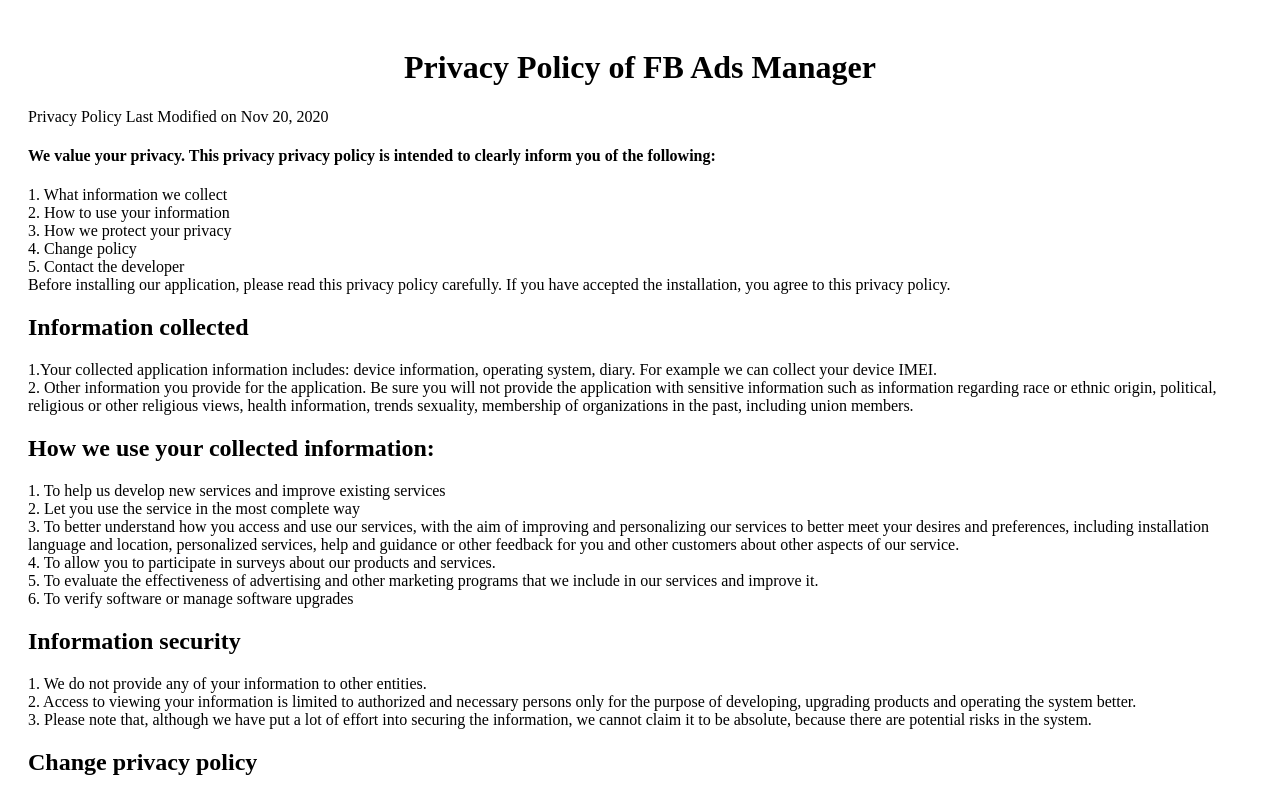
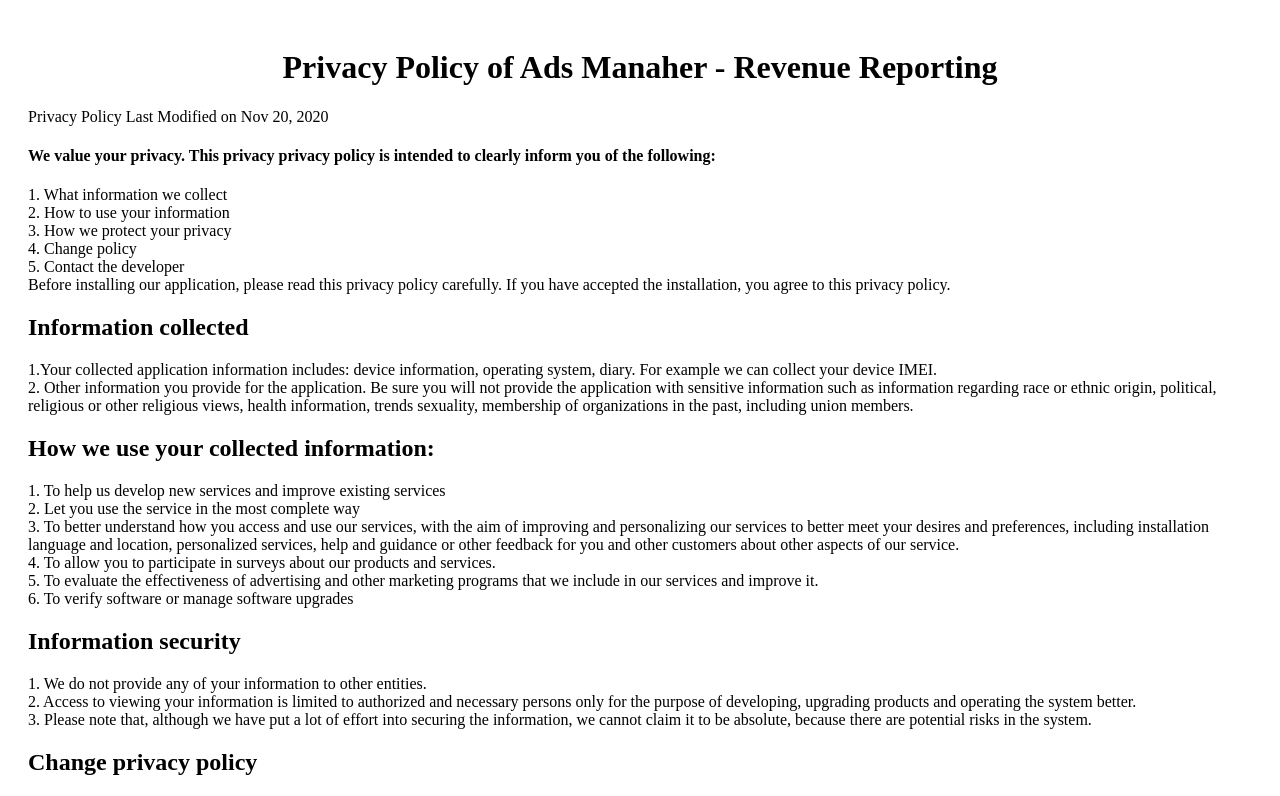
Before and after one commit to Nguyenthe28/Policy_FB_Ads_Manager_Duy_Nguyen, a plain HTML site: page index.html in a window 1280 px wide. Shown: the top 796 px of the page. Drawn offline with Linux system fonts and the light colour scheme.

Commit message:
Update index.html

```diff
--- a/index.html
+++ b/index.html
@@ -7,7 +7,7 @@
 <link type="text/css" rel="stylesheet" charset="UTF-8" href="./index_files/translateelement.css"></head>
 <body>
 	<div id="content" style="padding:20px;">
-		<h1 style="text-align: center;">Privacy Policy of FB Ads Manager</h1>
+		<h1 style="text-align: center;">Privacy Policy of Ads Manaher - Revenue Reporting</h1>
 		<p>Privacy Policy Last Modified on Nov 20, 2020</p>
 		<h4>We value your privacy. This privacy privacy policy is intended to clearly inform you of the following:</h4>
 			1. What information we collect<br>
```
